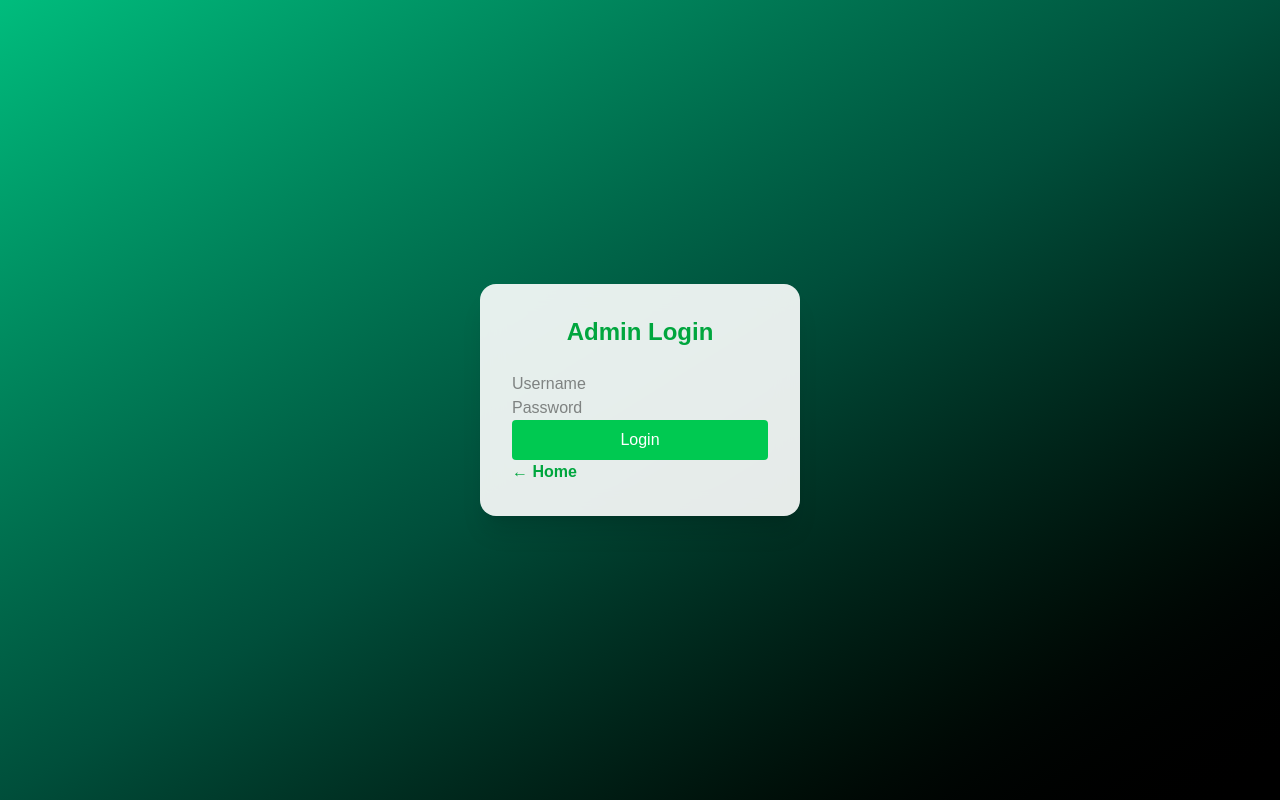
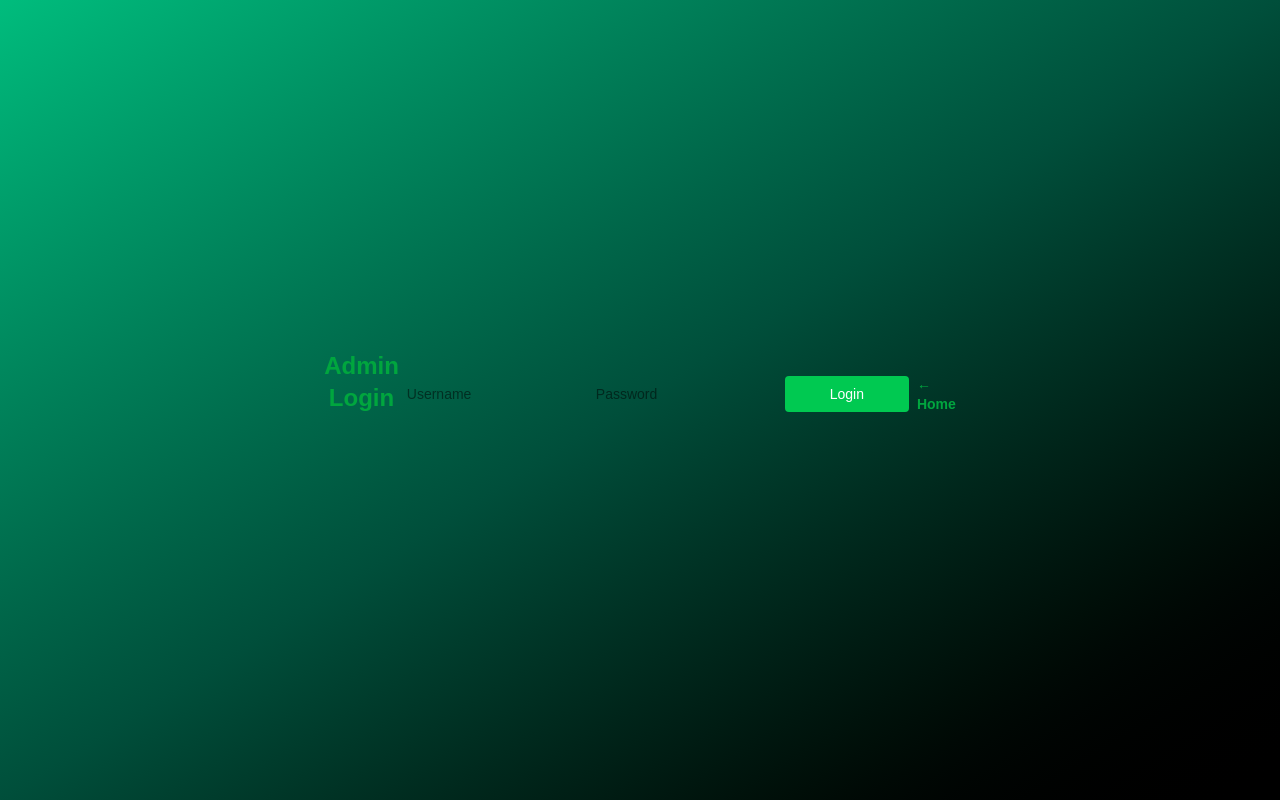
Before and after one commit to Yren0419/-pickleball-app, a Next.js app: page /login in a window 1280 px wide. Built offline with nearby package versions, Linux system fonts and the light colour scheme.

Commit message:
admin log in form fix

```diff
--- a/app/book/page.js
+++ b/app/book/page.js
@@ -217,9 +217,9 @@ export default function Book() {
         </div>
 
         {/* RIGHT SUMMARY */}
-        <div className="bg-white p-6 rounded-2xl shadow h-fit sticky top-6">
+        <div className="bg-white text-black p-6 rounded-2xl shadow h-fit sticky top-6">
 
-          <h2 className="text-black text-xl font-bold mb-4">Booking Summary</h2>
+          <h2 className=" text-xl font-bold mb-4">Booking Summary</h2>
           <p>D'bckyrd</p>
           <p>Date: {date || "-"}</p>
           <p>
--- a/app/login/page.js
+++ b/app/login/page.js
@@ -27,9 +27,9 @@ const login = async () => {
     <div className="min-h-screen flex items-center justify-center bg-gradient-to-br from-emerald-500 via-emerald-900 to-black">
 
 
-      <div className="bg-white/90 backdrop-blur-md p-8 rounded-2xl shadow-xl w-80">
+      <div className="text-black placeholder-gray-500 flex items-center gap-2 text-sm mb-3">
 
-        <h1 className="text-2xl font-bold text-center mb-6 text-green-600">
+        <h1 className="text-black text-2xl font-bold text-center mb-6 text-green-600">
           Admin Login
         </h1>
 
--- a/app/page.js
+++ b/app/page.js
@@ -86,7 +86,7 @@ const [images, setImages] = useState([]); // 👈 from DB
 
       {/* ANNOUNCEMENTS */}
       <div className="max-w-4xl mx-auto bg-white p-6 rounded-2xl shadow mb-10">
-        <h2 className="text-xl font-bold mb-4">📢 Announcements</h2>
+        <h2 className="text-xl text-black font-bold mb-4">📢 Announcements</h2>
 
         <ul className="space-y-2 text-gray-700">
           <li>✔ Open Monday - Saturday</li>
```
